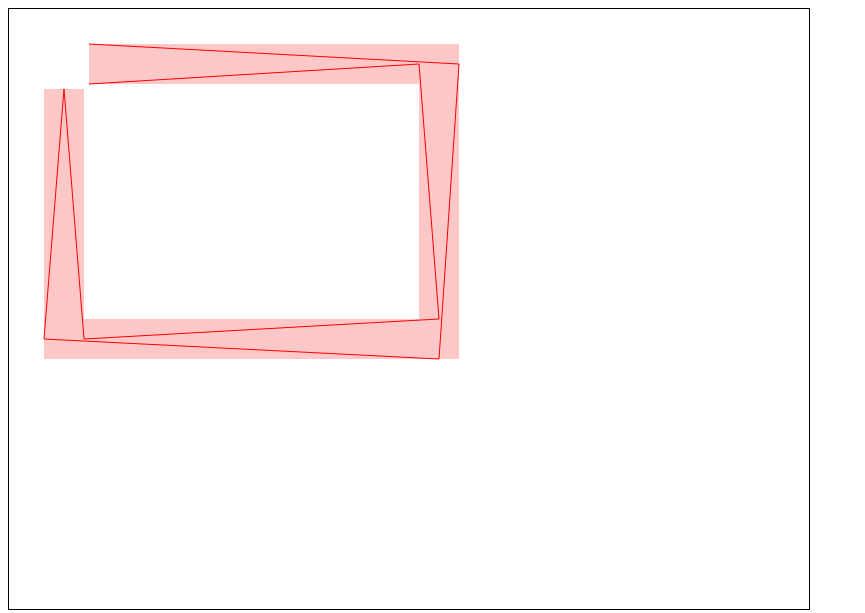
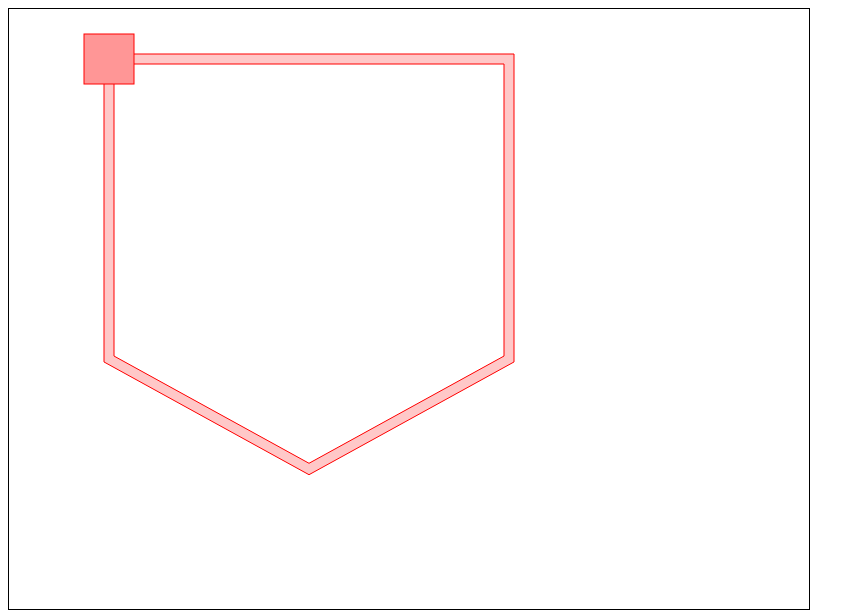
Before and after one commit to deimoslp/bodix, a plain HTML site: page client/index.html in a window 1280 px wide. Shown: the whole page, without its empty margins (0-865 px from the left). Drawn offline with Linux system fonts and the light colour scheme.

Commit message:
corridors finished

```diff
--- a/client/index.html
+++ b/client/index.html
@@ -16,9 +16,9 @@
   var context = exemple[0]	.getContext('2d');
 
 
-  var r1Left = 30;
+  var r1Left = 100;
   var r2Left = 600;
-  var rTop = 30;
+  var rTop = 50;
   var rSize = 50;
 
 
@@ -58,12 +58,18 @@
   }
 
   var c = new corridor([
+		[r1Left + rSize/2, rTop],
+		[r1Left + 400, rTop],
+		[r1Left + 400, rTop + 300],
+        [300, 460],
+		[r1Left, rTop + 300],
+		[r1Left, rTop + rSize/2]
+	]);
+
+  /*  var c = new corridor([
 		[r1Left + rSize, rTop + rSize/2],
-		[r1Left + 400, rTop + rSize/2],
-		[r1Left + 400, rTop + 300],
-		[r1Left + rSize/2, rTop + 300],
-		[r1Left + rSize/2, rTop + rSize]
-	]);
+        [300, 460],
+	]);*/
 
   function drawFlow(){
 	context.save();
@@ -72,19 +78,34 @@
 	context.fillStyle = "rgb(255,255,255)";
 	context.fillRect(0, 0, 800, 600);
 
+    // paths
+    c.draw(context);
 
+
+	context.strokeStyle="rgb(255,0,0)";
+    context.lineWidth="1";
 	context.fillStyle = "rgb(255,150,150)";
 
+
 	// rectangle 1
-	//context.strokeRect(r1Left, rTop, rSize, rSize);
-	//context.fillRect(r1Left, rTop, rSize, rSize);
+    context.fillRect(r1Left - rSize/2, rTop - rSize/2, rSize, rSize);
+	context.strokeRect(r1Left - rSize/2, rTop - rSize/2, rSize, rSize);
 
 
-	c.draw(context);
+
+
 
 	context.restore();
   }
 
+  var bigHeart = false;
+  function changeHeartSize(){
+      rSize = bigHeart?rSize - 10: rSize + 10;
+      bigHeart = !bigHeart;
+  }
+
+
+  setInterval(changeHeartSize,500);
   setInterval(drawFlow, 20);
 </script>
 </body>
--- a/client/js/corridor.js
+++ b/client/js/corridor.js
@@ -1,5 +1,5 @@
 
-var width = 20;
+var width = 5;
 
 function corridor(points){
 
@@ -8,8 +8,8 @@ function corridor(points){
 	this.pointsL = new Array();
 	this.pointsR = new Array();
 
-	console.log("this.points[0] = " + this.points[0]);
-	console.log("this.points[1] = " + this.points[1]);
+    console.log("this.points[0] = " + this.points[0]);
+    console.log("this.points[1] = " + this.points[1]);
 
 	var line = computeLineCoefficients(points[0], points[1]);
 	console.log("line = " + line);
@@ -21,17 +21,45 @@ function corridor(points){
 	console.log("this.pointsL[0] = " + this.pointsL[0]);
 	this.pointsR[0] = computePointOnLine(ortho, points[0], + width);
 
+    var prevLineL = $.extend({}, line);
+    prevLineL[2] = - (this.pointsL[0][0]*prevLineL[0] + this.pointsL[0][1]*prevLineL[1]);
+    var prevLineR = $.extend({}, line);
+    prevLineR[2] = - (this.pointsR[0][0]*prevLineR[0] + this.pointsR[0][1]*prevLineR[1]);
+
+
 	for(var k=1; k<points.length-1; k++){
-		console.log("[" + k + "]");
-		var line = computeLineCoefficients(points[k], points[k+1]);
-		console.log("line = " + line);
-		var ortho = computeOrthogonalLine(line, points[k]);
-		this.pointsL[k] = computePointOnLine(ortho, points[k], - width);
-		this.pointsR[k] = computePointOnLine(ortho, points[k], + width);
+
+        console.log("[" + k + "]");
+
+        // compute new points
+		line = computeLineCoefficients(points[k], points[k+1]);
+		console.log(" - line = " + line);
+		ortho = computeOrthogonalLine(line, points[k]);
+        console.log(" - ortho = " + ortho);
+        var pL = computePointOnLine(ortho, points[k], - width);
+		var pR = computePointOnLine(ortho, points[k], + width);
+        console.log(" - pL = " + ortho);
+
+        // compute lines
+        var lineL = $.extend({}, line);
+        lineL[2] = - (pL[0]*lineL[0] + pL[1]*lineL[1]);
+        var lineR = $.extend({}, line);
+        lineR[2] = - (pR[0]*lineR[0] + pR[1]*lineR[1]);
+
+        // compute real points
+        this.pointsL[k] = computeIntersection(prevLineL, lineL);
+        this.pointsR[k] = computeIntersection(prevLineR, lineR);
+
+        prevLineL = lineL;
+        prevLineR = lineR;
+
 	}
 
-	this.pointsL[points.length-1] = points[points.length-1];
-	this.pointsR[points.length-1] = points[points.length-1];
+    line = computeLineCoefficients(points[points.length-1], points[points.length-2]);
+    ortho = computeOrthogonalLine(line, points[points.length-1]);
+
+	this.pointsL[points.length-1] = computePointOnLine(ortho, points[points.length-1], + width);
+	this.pointsR[points.length-1] = computePointOnLine(ortho, points[points.length-1], - width);
 }
 
 corridor.prototype.draw = function(ctx){
@@ -44,7 +72,7 @@ corridor.prototype.draw = function(ctx){
 	context.lineWidth = 1;
 	drawPoints(ctx, this.pointsL);
 
-	context.strokeStyle = "rgb(255, 0, 0)";
+    context.strokeStyle = "rgb(255, 0, 0)";
 	context.lineWidth = 1;
 	drawPoints(ctx, this.pointsR);
 };
@@ -69,7 +97,7 @@ function computeLineCoefficients(p0, p1){
 		a = dy>0?1:-1;
 	}else{
 		b = dx<0?1:-1;
-		a = dx<0?dy/dx:-dy/dx;
+		a = dx<0?-dy/dx:dy/dx;
 	}
 
 	c = - (p0[0]*a + p0[1]*b);
@@ -93,3 +121,16 @@ function computePointOnLine(coefs, p, d){
 
 	return newP;
 }
+
+function computeIntersection(coefs1, coefs2){
+    var p = new Array(2);
+    var divisor = coefs1[1]*coefs2[0] -  coefs2[1]*coefs1[0];
+    p[1] = - (coefs1[2]*coefs2[0] - coefs2[2]*coefs1[0])/divisor;
+    if(coefs1[0] != 0){
+        p[0] = - (coefs1[1]*p[1] + coefs1[2]) / coefs1[0];
+    }else{
+        p[0] = - (coefs2[1]*p[1] + coefs2[2]) / coefs2[0];
+    }
+
+    return p;
+}
```
Also changed, not shown: client/js/flow.js (deleted, +0 -91 lines).
